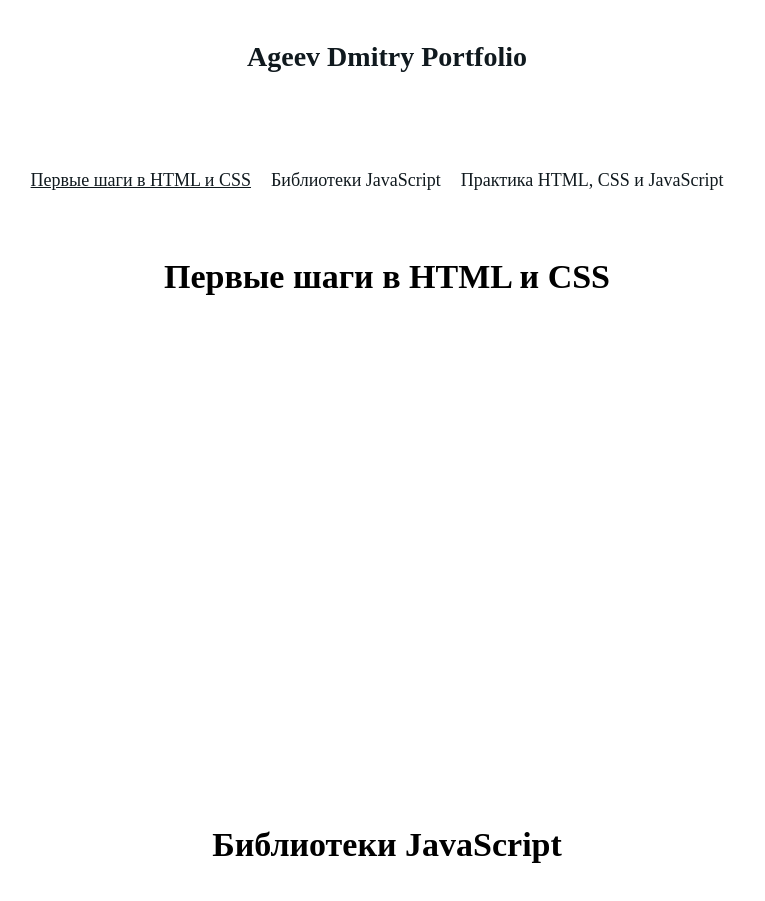
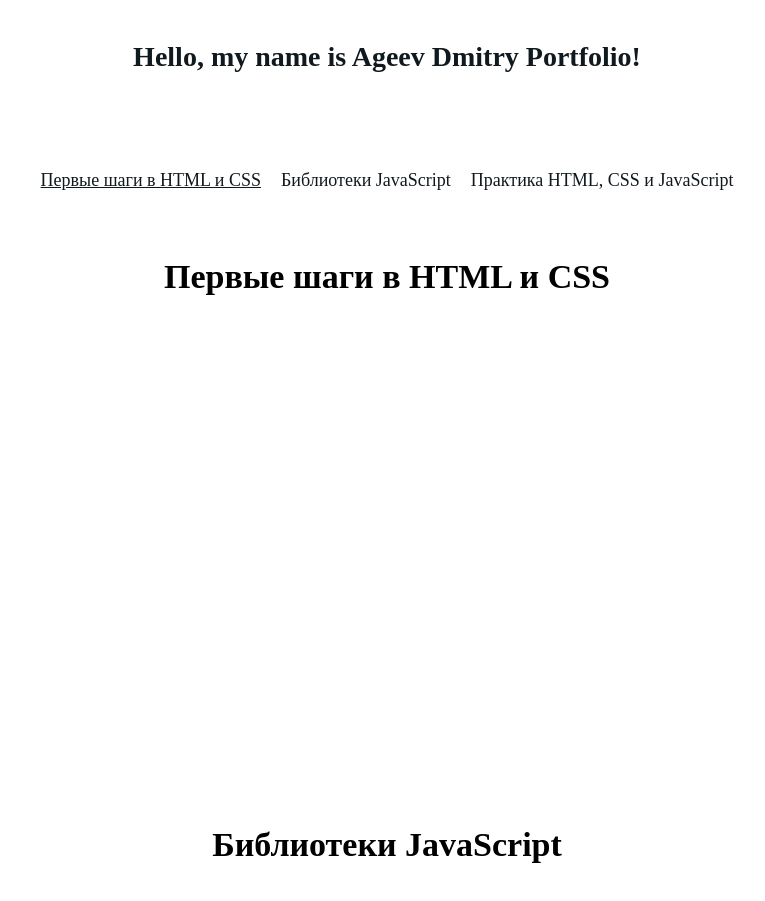
Before and after one commit to AgeevDmitryMinsk/YandexPraktikumSpint1, a plain HTML site: page index.html in a window 1280 px wide. Shown: the top 901 px of the page, without its empty margins (261-1026 px from the left). Drawn offline with Linux system fonts and the light colour scheme.

Commit message:
finishPortfolio

```diff
--- a/style.css
+++ b/style.css
@@ -49,7 +49,8 @@
     /*margin: auto;  выравнивает по центру - перернес margin из .content  в правило .centered-blok*/
 }
 
-.content__title { /*Мы не задавали стилей для заголовков, поэтому их внешний вид определён файлом normalize.css. У заголовков есть отступы,
+.content__title {
+    /*Мы не задавали стилей для заголовков, поэтому их внешний вид определён файлом normalize.css. У заголовков есть отступы,
                     унаследованные от стилей браузера, его размеры нами не описаны.
                     Заголовки лучше стилизовать. Сделайте каждый заголовок второго уровня элементом блока content, назначив класс content__title.
                     После этого пропишите селектору этого класса стили:*/
@@ -103,6 +104,27 @@
     /*цвет текста*/
 }
 
+.header__link::after {
+    content: '!';
+    /*Добавим восклицательный знак на страницу псевдоэлементом ::after.
+    Предпишите браузеру добавлять после текста элемента header__link восклицательный знак.*/
+}
+
+.header__link[lang="ru"]::before {
+    content: 'Привет, меня зовут ';
+    /*В самом начале вы присвоили атрибут lang ссылке header__link. Теперь сделаем приветствие при помощи
+     комбинации селектора атрибута и псевдокласса ::before. Попробуйте поменять у ссылки значение
+     атрибута lang в HTML-файле (ru/en/fr), чтобы увидеть, как сайт приветствует пользователя на том языке, который вы задаёте.*/
+}
+
+.header__link[lang="en"]::before {
+    content: 'Hello, my name is ';
+}
+
+.header__link[lang="fr"]::before {
+    content: 'Bonjour, je suis ';
+}
+
 .menu__link {
     font-size: 18px;
     /*размер шрифта */
@@ -117,8 +139,12 @@
 .menu__link_active {
     text-decoration: underline;
     /*назначьте модификатору подчёркивание в CSS*/
+}
 
-
+.menu__link:last-of-type {
+    margin-right: 0;
+    /*На странице у всех ссылок меню есть отступ справа. Нужно удалить отступ у последнего элемента. Запишите
+    последней ссылке правило margin-right: 0;.*/
 }
 
 .project {
@@ -131,22 +157,29 @@
 .project__overlay {
     background-color: rgba(0, 0, 100, .8);
     height: 100%;
-    width: 100%; /* растянули ссылку во весь блок */
+    width: 100%;
+    /* растянули ссылку во весь блок */
     display: flex;
     justify-content: center;
-    align-items: center; /* выровняли текст по центру средствами flex */
-    text-decoration: none; /* убрали подчеркивание  */
+    align-items: center;
+    /* выровняли текст по центру средствами flex */
+    text-decoration: none;
+    /* убрали подчеркивание  */
     color: white;
     text-transform: uppercase;
     font-size: 30px;
     text-align: center;
-    box-sizing: border-box; /* задали внутренний фокус элемента, чтобы контейнер не расширялся */
-    padding: 20px; /* отступ, чтобы текст не касался краёв */
-    opacity: 0; /*блок при наведении полностью прозрачен*/
+    box-sizing: border-box;
+    /* задали внутренний фокус элемента, чтобы контейнер не расширялся */
+    padding: 20px;
+    /* отступ, чтобы текст не касался краёв */
+    opacity: 0;
+    /*блок при наведении полностью прозрачен*/
 }
 
 .project__overlay:hover {
-    opacity: 1; /*блок при наведении полностью НЕпрозрачен(!)*/
+    opacity: 1;
+    /*блок при наведении полностью НЕпрозрачен(!)*/
 }
 
 .project_beginner {
```
Also changed, not shown: index.html (+1 -0 lines).
